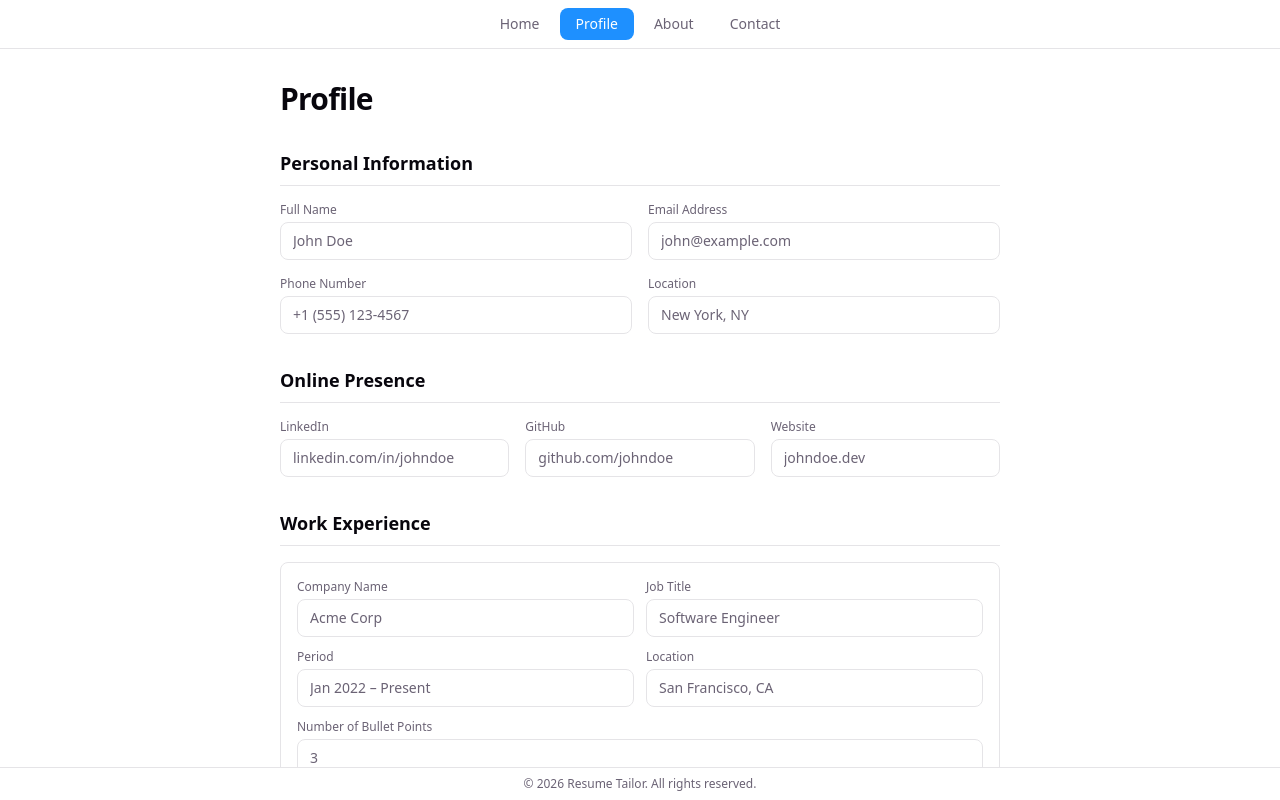
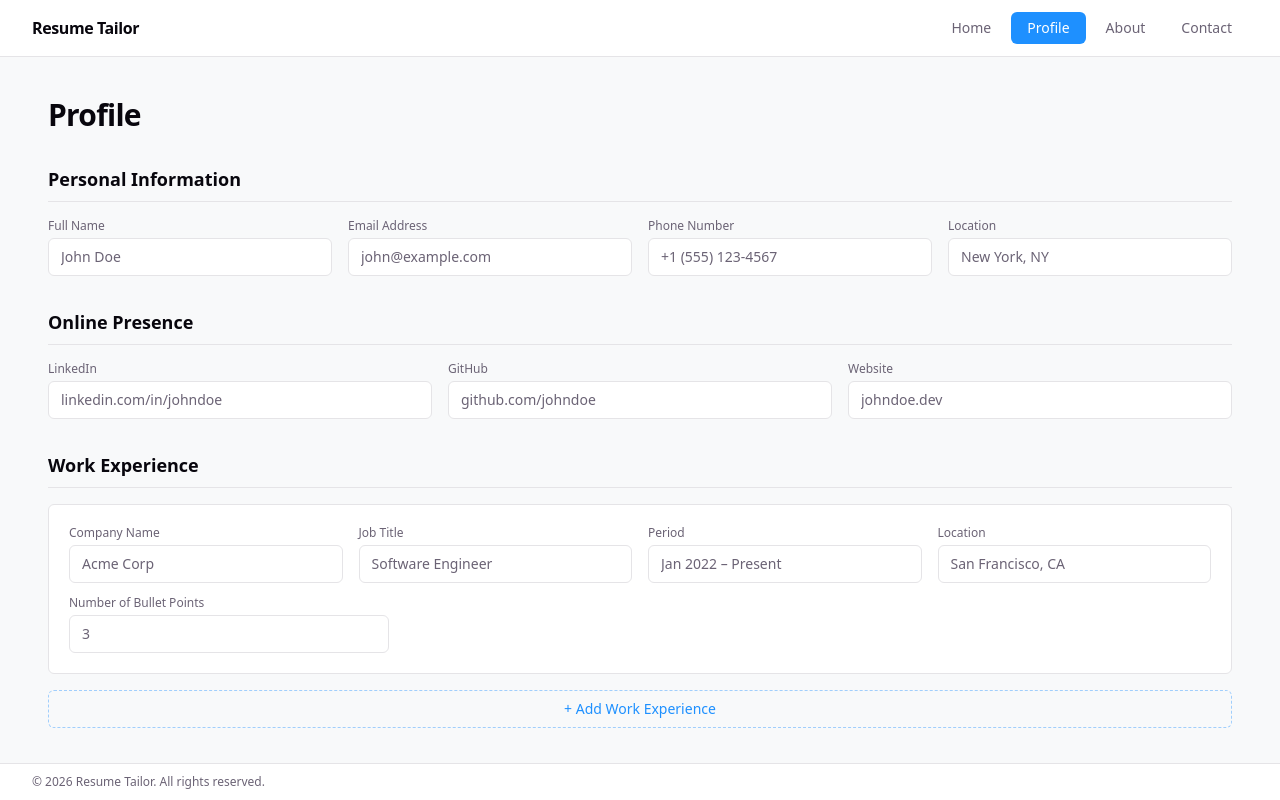
Before and after one commit to akira924/resume-tailor-3, a React (Vite) app: page / in a window 1280 px wide. Both pictures are taken after a click on the button "Profile". Built offline with nearby package versions, Linux system fonts and the light colour scheme.

Commit message:
Customize page layout as stretch

```diff
--- a/src/App.tsx
+++ b/src/App.tsx
@@ -20,12 +20,16 @@ function App() {
   return (
     <div className="flex flex-col h-screen overflow-hidden">
       <header className="shrink-0 border-b border-[var(--border)] bg-[var(--bg)]">
-        <nav className="flex items-center justify-center gap-1 px-4 py-2">
+        <div className="flex items-center justify-between px-8 py-3">
+          <span className="text-base font-semibold tracking-tight text-[var(--text-h)]">
+            Resume Tailor
+          </span>
+          <nav className="flex items-center gap-1">
             {(Object.keys(pages) as Page[]).map((key) => (
               <button
                 key={key}
                 onClick={() => setActivePage(key)}
-              className={`px-4 py-1.5 rounded-lg text-sm font-medium transition-colors cursor-pointer ${
+                className={`px-4 py-1.5 rounded-md text-sm font-medium transition-colors cursor-pointer ${
                   activePage === key
                     ? 'bg-[var(--accent)] text-white'
                     : 'text-[var(--text)] hover:bg-[var(--accent-bg)] hover:text-[var(--accent)]'
@@ -35,13 +39,14 @@ function App() {
               </button>
             ))}
           </nav>
+        </div>
       </header>
 
-      <main className="flex-1 min-h-0 overflow-auto">
+      <main className="flex-1 min-h-0 overflow-auto bg-[var(--bg-surface)]">
         <ActiveComponent />
       </main>
 
-      <footer className="shrink-0 border-t border-[var(--border)] bg-[var(--bg)] px-4 py-2 text-center text-xs text-[var(--text)]">
+      <footer className="shrink-0 border-t border-[var(--border)] bg-[var(--bg)] px-8 py-2.5 text-xs text-[var(--text)]">
         &copy; {new Date().getFullYear()} Resume Tailor. All rights reserved.
       </footer>
     </div>
--- a/src/index.css
+++ b/src/index.css
@@ -3,15 +3,16 @@
 :root {
   --text: #6b6375;
   --text-h: #08060d;
-  --bg: #fff;
+  --bg: #ffffff;
+  --bg-surface: #f8f9fa;
   --border: #e5e4e7;
   --accent: #1e90ff;
-  --accent-bg: rgba(30, 144, 255, 0.1);
-  --accent-border: rgba(30, 144, 255, 0.5);
+  --accent-bg: rgba(30, 144, 255, 0.08);
+  --accent-border: rgba(30, 144, 255, 0.4);
 
   --sans: system-ui, 'Segoe UI', Roboto, sans-serif;
 
-  font: 16px/1.5 var(--sans);
+  font: 16px/1.6 var(--sans);
   color-scheme: light dark;
   color: var(--text);
   background: var(--bg);
@@ -25,11 +26,12 @@
   :root {
     --text: #9ca3af;
     --text-h: #f3f4f6;
-    --bg: #16171d;
-    --border: #2e303a;
+    --bg: #111218;
+    --bg-surface: #1a1b23;
+    --border: #2a2c36;
     --accent: #60a5fa;
-    --accent-bg: rgba(96, 165, 250, 0.15);
-    --accent-border: rgba(96, 165, 250, 0.5);
+    --accent-bg: rgba(96, 165, 250, 0.1);
+    --accent-border: rgba(96, 165, 250, 0.4);
   }
 }
 
@@ -41,11 +43,22 @@ body {
 }
 
 *::-webkit-scrollbar {
-  display: none;
+  width: 6px;
+  height: 6px;
+}
+
+*::-webkit-scrollbar-track {
+  background: transparent;
+}
+
+*::-webkit-scrollbar-thumb {
+  background: var(--border);
+  border-radius: 3px;
 }
 
 * {
-  scrollbar-width: none;
+  scrollbar-width: thin;
+  scrollbar-color: var(--border) transparent;
 }
 
 #root {
--- a/src/pages/About.tsx
+++ b/src/pages/About.tsx
@@ -1,10 +1,10 @@
 export default function About() {
   return (
-    <div className="flex flex-col items-center justify-center h-full gap-6">
-      <h1 className="text-5xl font-bold text-[var(--text-h)] tracking-tight">
+    <div className="flex flex-col items-start h-full px-12 py-10">
+      <h1 className="text-4xl font-bold text-[var(--text-h)] tracking-tight">
         About
       </h1>
-      <p className="text-lg text-[var(--text)] max-w-md text-center">
+      <p className="mt-4 text-base text-[var(--text)] max-w-2xl leading-relaxed">
         Learn more about this project. Built with React, Vite, and Tailwind CSS
         for a fast and modern development experience.
       </p>
--- a/src/pages/Contact.tsx
+++ b/src/pages/Contact.tsx
@@ -1,10 +1,10 @@
 export default function Contact() {
   return (
-    <div className="flex flex-col items-center justify-center h-full gap-6">
-      <h1 className="text-5xl font-bold text-[var(--text-h)] tracking-tight">
+    <div className="flex flex-col items-start h-full px-12 py-10">
+      <h1 className="text-4xl font-bold text-[var(--text-h)] tracking-tight">
         Contact
       </h1>
-      <p className="text-lg text-[var(--text)] max-w-md text-center">
+      <p className="mt-4 text-base text-[var(--text)] max-w-2xl leading-relaxed">
         Get in touch with us. We'd love to hear from you and answer any
         questions you might have.
       </p>
--- a/src/pages/Home.tsx
+++ b/src/pages/Home.tsx
@@ -1,10 +1,10 @@
 export default function Home() {
   return (
-    <div className="flex flex-col items-center justify-center h-full gap-6">
-      <h1 className="text-5xl font-bold text-[var(--text-h)] tracking-tight">
+    <div className="flex flex-col items-start justify-center h-full px-12 py-10">
+      <h1 className="text-4xl font-bold text-[var(--text-h)] tracking-tight">
         Welcome Home
       </h1>
-      <p className="text-lg text-[var(--text)] max-w-md text-center">
+      <p className="mt-4 text-base text-[var(--text)] max-w-2xl leading-relaxed">
         This is the home page. Use the navigation above to explore different
         sections of the application.
       </p>
--- a/src/pages/Profile.tsx
+++ b/src/pages/Profile.tsx
@@ -26,7 +26,7 @@ const emptyEdu: Education = { institution: '', degreeMajor: '', period: '', loca
 const emptyCert: Certification = { institution: '', certification: '', date: '' }
 
 const inputClass =
-  'w-full px-3 py-2 rounded-lg border border-[var(--border)] bg-[var(--bg)] text-[var(--text-h)] text-sm placeholder:text-[var(--text)] focus:outline-none focus:border-[var(--accent-border)] focus:ring-1 focus:ring-[var(--accent-border)] transition-colors'
+  'w-full px-3 py-2 rounded-md border border-[var(--border)] bg-[var(--bg)] text-[var(--text-h)] text-sm placeholder:text-[var(--text)] focus:outline-none focus:border-[var(--accent-border)] focus:ring-1 focus:ring-[var(--accent-border)] transition-colors'
 
 const labelClass = 'block text-xs font-medium text-[var(--text)] mb-1'
 
@@ -56,7 +56,7 @@ function AddButton({ onClick, children }: { onClick: () => void; children: React
     <button
       type="button"
       onClick={onClick}
-      className="w-full py-2 rounded-lg border border-dashed border-[var(--accent-border)] text-[var(--accent)] text-sm font-medium hover:bg-[var(--accent-bg)] transition-colors cursor-pointer"
+      className="w-full py-2 rounded-md border border-dashed border-[var(--accent-border)] text-[var(--accent)] text-sm font-medium hover:bg-[var(--accent-bg)] transition-colors cursor-pointer"
     >
       {children}
     </button>
@@ -90,13 +90,12 @@ export default function Profile() {
   }
 
   return (
-    <div className="max-w-3xl mx-auto px-6 py-8 space-y-8">
+    <div className="px-12 py-10 space-y-8">
       <h1 className="text-3xl font-bold text-[var(--text-h)] tracking-tight">Profile</h1>
 
-      {/* Personal Information */}
       <section>
         <SectionHeading>Personal Information</SectionHeading>
-        <div className="grid grid-cols-1 sm:grid-cols-2 gap-4">
+        <div className="grid grid-cols-1 sm:grid-cols-2 lg:grid-cols-4 gap-4">
           <div>
             <label className={labelClass}>Full Name</label>
             <input type="text" className={inputClass} placeholder="John Doe" value={fullName} onChange={e => setFullName(e.target.value)} />
@@ -116,7 +115,6 @@ export default function Profile() {
         </div>
       </section>
 
-      {/* Online Presence */}
       <section>
         <SectionHeading>Online Presence</SectionHeading>
         <div className="grid grid-cols-1 sm:grid-cols-3 gap-4">
@@ -135,14 +133,13 @@ export default function Profile() {
         </div>
       </section>
 
-      {/* Work Experience */}
       <section>
         <SectionHeading>Work Experience</SectionHeading>
         <div className="space-y-4">
           {workExperiences.map((work, i) => (
-            <div key={i} className="relative rounded-lg border border-[var(--border)] p-4 space-y-3">
+            <div key={i} className="relative rounded-md border border-[var(--border)] bg-[var(--bg)] p-5 space-y-3">
               {workExperiences.length > 1 && <RemoveButton onClick={() => setWorkExperiences(prev => prev.filter((_, j) => j !== i))} />}
-              <div className="grid grid-cols-1 sm:grid-cols-2 gap-3">
+              <div className="grid grid-cols-1 sm:grid-cols-2 lg:grid-cols-4 gap-4">
                 <div>
                   <label className={labelClass}>Company Name</label>
                   <input type="text" className={inputClass} placeholder="Acme Corp" value={work.company} onChange={e => updateWork(i, 'company', e.target.value)} />
@@ -160,7 +157,7 @@ export default function Profile() {
                   <input type="text" className={inputClass} placeholder="San Francisco, CA" value={work.location} onChange={e => updateWork(i, 'location', e.target.value)} />
                 </div>
               </div>
-              <div>
+              <div className="max-w-xs">
                 <label className={labelClass}>Number of Bullet Points</label>
                 <input type="text" className={inputClass} placeholder="3" value={work.bulletPoints} onChange={e => updateWork(i, 'bulletPoints', e.target.value)} />
               </div>
@@ -172,14 +169,13 @@ export default function Profile() {
         </div>
       </section>
 
-      {/* Education */}
       <section>
         <SectionHeading>Education</SectionHeading>
         <div className="space-y-4">
           {educations.map((edu, i) => (
-            <div key={i} className="relative rounded-lg border border-[var(--border)] p-4">
+            <div key={i} className="relative rounded-md border border-[var(--border)] bg-[var(--bg)] p-5">
               {educations.length > 1 && <RemoveButton onClick={() => setEducations(prev => prev.filter((_, j) => j !== i))} />}
-              <div className="grid grid-cols-1 sm:grid-cols-2 gap-3">
+              <div className="grid grid-cols-1 sm:grid-cols-2 lg:grid-cols-4 gap-4">
                 <div>
                   <label className={labelClass}>Institution</label>
                   <input type="text" className={inputClass} placeholder="MIT" value={edu.institution} onChange={e => updateEdu(i, 'institution', e.target.value)} />
@@ -205,14 +201,13 @@ export default function Profile() {
         </div>
       </section>
 
-      {/* Certifications */}
       <section>
         <SectionHeading>Certifications</SectionHeading>
         <div className="space-y-4">
           {certifications.map((cert, i) => (
-            <div key={i} className="relative rounded-lg border border-[var(--border)] p-4">
+            <div key={i} className="relative rounded-md border border-[var(--border)] bg-[var(--bg)] p-5">
               {certifications.length > 1 && <RemoveButton onClick={() => setCertifications(prev => prev.filter((_, j) => j !== i))} />}
-              <div className="grid grid-cols-1 sm:grid-cols-3 gap-3">
+              <div className="grid grid-cols-1 sm:grid-cols-2 lg:grid-cols-3 gap-4">
                 <div>
                   <label className={labelClass}>Institution</label>
                   <input type="text" className={inputClass} placeholder="AWS" value={cert.institution} onChange={e => updateCert(i, 'institution', e.target.value)} />
```
Lines whose indentation alone changed are shown as unchanged.
